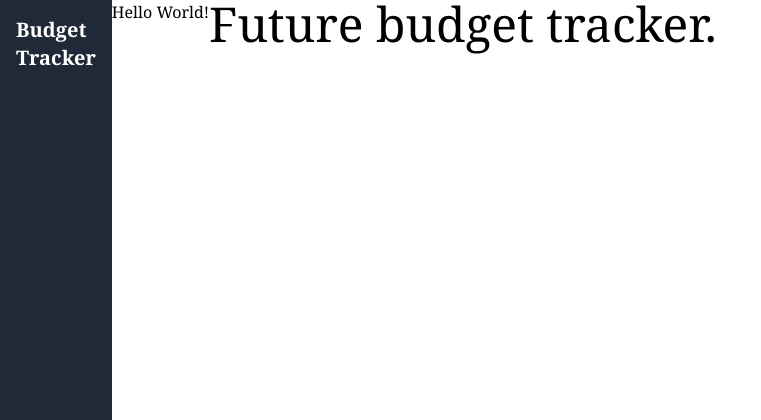
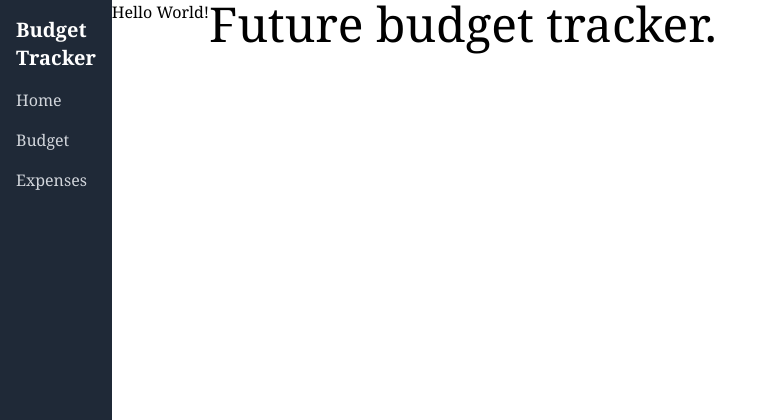
Before and after one commit to Nuell-A/smart-track, a Django app: template expense_tracker/tracker_core/templates/index.html in a window 1280 px wide. Shown: the top 420 px of the page, without its empty margins (0-761 px from the left). Run offline with Django 3.2, Linux system fonts and the light colour scheme; the template is opened without the code that fills it, so the values that code supplies are empty; some libraries are stand-ins or nearby versions.

Commit message:
Fixed menu bug (not showing). Added content to requirements.txt

```diff
--- a/expense_tracker/tracker/static/css/dist/styles.css
+++ b/expense_tracker/tracker/static/css/dist/styles.css
@@ -781,18 +781,8 @@ select {
   width: 1.5rem;
 }
 
-.w-20 {
-  width: 5rem;
-}
-
-.w-24 {
-  width: 6rem;
-}
-
-.space-x-4 > :not([hidden]) ~ :not([hidden]) {
-  --tw-space-x-reverse: 0;
-  margin-right: calc(1rem * var(--tw-space-x-reverse));
-  margin-left: calc(1rem * calc(1 - var(--tw-space-x-reverse)));
+.flex-col {
+  flex-direction: column;
 }
 
 .space-y-4 > :not([hidden]) ~ :not([hidden]) {
@@ -862,12 +852,12 @@ select {
 }
 
 @media (min-width: 768px) {
+  .md\:block {
+    display: block;
+  }
+
   .md\:inline {
     display: inline;
-  }
-
-  .md\:flex {
-    display: flex;
   }
 
   .md\:hidden {
@@ -877,10 +867,4 @@ select {
   .md\:flex-col {
     flex-direction: column;
   }
-
-  .md\:space-y-4 > :not([hidden]) ~ :not([hidden]) {
-    --tw-space-y-reverse: 0;
-    margin-top: calc(1rem * calc(1 - var(--tw-space-y-reverse)));
-    margin-bottom: calc(1rem * var(--tw-space-y-reverse));
-  }
 }
--- a/expense_tracker/tracker/templates/base.html
+++ b/expense_tracker/tracker/templates/base.html
@@ -13,10 +13,10 @@
 	<body class="flex bg-gray-80 font-serif leading-normal tracking-normal">
 		<nav class="bg-gray-800 w-26 min-h-screen p-4">
 			<div class="text-white font-bold mb-4 text-xl">Budget <br> Tracker</div>
-			<div class="hidden md:flex-col space-y-4">
-				<a href="#" class="text-gray-300 hover:text-white">Home</a>
-				<a href="#" class="text-gray-300 hover:text-white">Budget</a>
-				<a href="#" class="text-gray-300 hover:text-white">Expenses</a>
+			<div class="hidden flex-col md:block space-y-4">
+				<a href="#" class="block text-gray-300 hover:text-white">Home</a>
+				<a href="#" class="block text-gray-300 hover:text-white">Budget</a>
+				<a href="#" class="block text-gray-300 hover:text-white">Expenses</a>
 			</div>
 			<div class="md:hidden">
 				<button id="menu-btn" class="text-gray-300">
```
Also changed, not shown: requirements.txt (+27 -0 lines).
